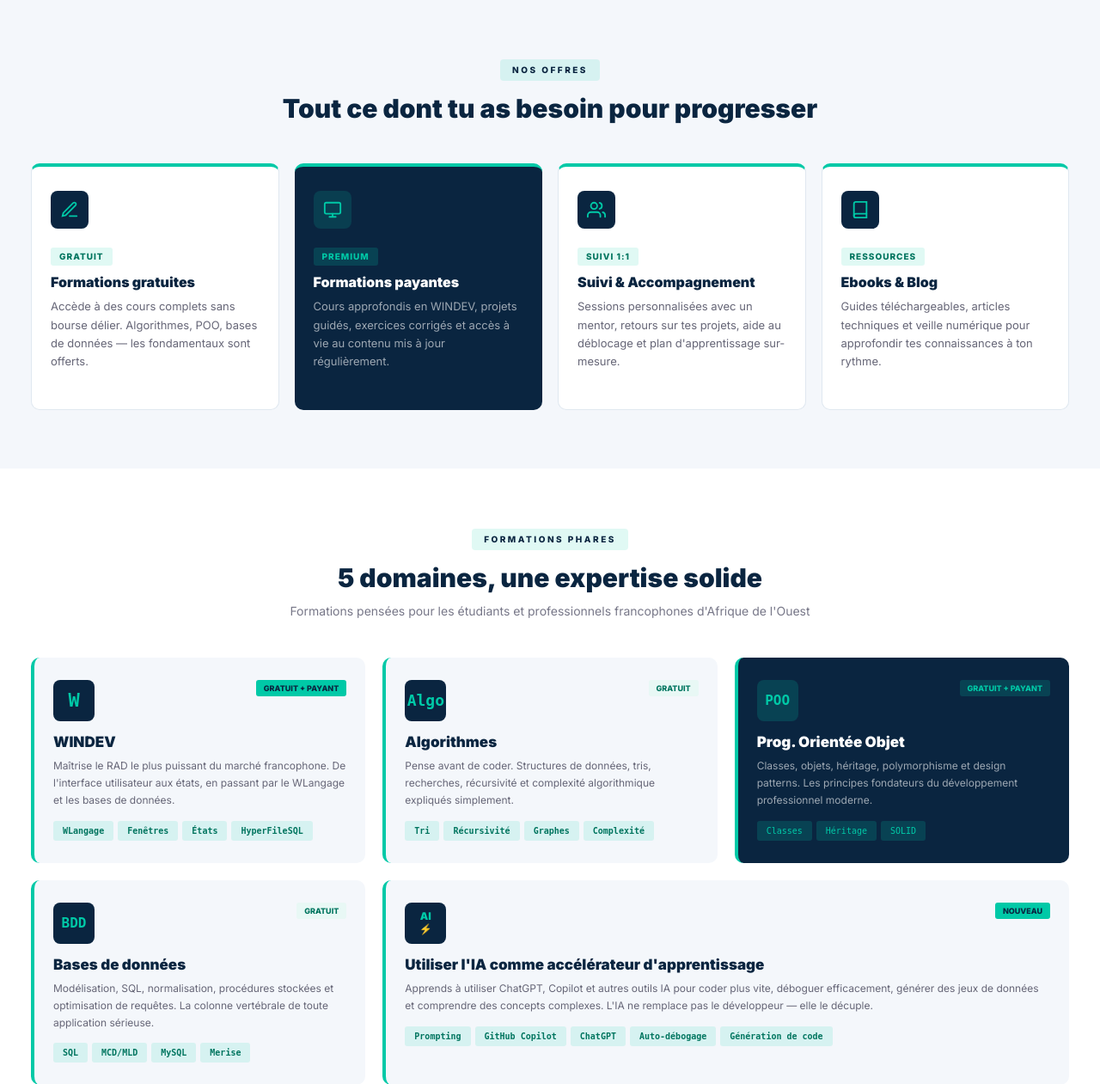
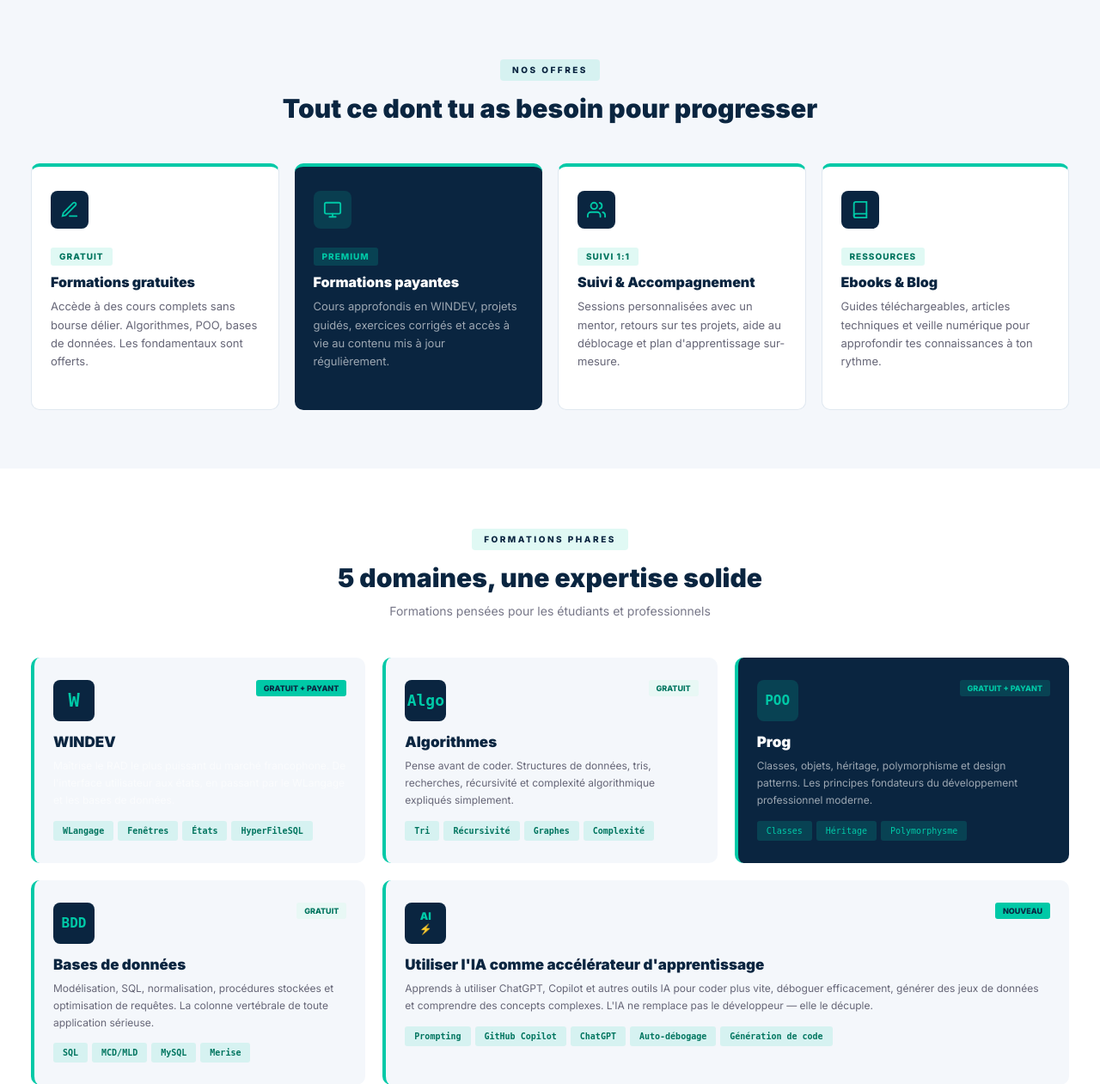
Before and after one commit to kym522/projet_cca, a Django app: page / in a window 1280 px wide. Shown: the part 822-2083 px from the top of the page at 86% size. Run offline with Django 5.2, Linux system fonts and the light colour scheme.

Commit message:
Update home.html

```diff
--- a/pages/templates/pages/home.html
+++ b/pages/templates/pages/home.html
@@ -293,7 +293,7 @@
       </div>
       <div style="background:rgba(0,201,167,0.12);color:#00755f;font-size:10px;font-weight:700;padding:3px 10px;border-radius:3px;display:inline-block;margin-bottom:10px;letter-spacing:1px;">GRATUIT</div>
       <h3 style="color:#0A2540;font-size:16px;font-weight:900;margin-bottom:8px;">Formations gratuites</h3>
-      <p style="color:#667;font-size:13px;line-height:1.65;">Accède à des cours complets sans bourse délier. Algorithmes, POO, bases de données — les fondamentaux sont offerts.</p>
+      <p style="color:#667;font-size:13px;line-height:1.65;">Accède à des cours complets sans bourse délier. Algorithmes, POO, bases de données. Les fondamentaux sont offerts.</p>
     </div>
 
     <div style="background:#0A2540;border-radius:10px;padding:28px 22px;border-top:4px solid #00C9A7;">
@@ -331,7 +331,7 @@
   <div style="text-align:center;margin-bottom:44px;">
     <div style="background:rgba(0,201,167,0.12);color:#0A2540;font-size:10px;font-weight:700;letter-spacing:2.5px;padding:5px 14px;border-radius:4px;display:inline-block;margin-bottom:14px;">FORMATIONS PHARES</div>
     <h2 style="color:#0A2540;font-size:30px;font-weight:900;">5 domaines, une expertise solide</h2>
-    <p style="color:#778;font-size:14px;margin-top:10px;">Formations pensées pour les étudiants et professionnels francophones d'Afrique de l'Ouest</p>
+    <p style="color:#778;font-size:14px;margin-top:10px;">Formations pensées pour les étudiants et professionnels</p>
   </div>
   <div class="formations-grid">
 
@@ -341,7 +341,7 @@
         <span style="background:#00C9A7;color:#0A2540;font-size:9px;font-weight:800;padding:3px 9px;border-radius:3px;">GRATUIT + PAYANT</span>
       </div>
       <h3 style="color:#0A2540;font-size:17px;font-weight:900;margin-bottom:8px;">WINDEV</h3>
-      <p style="color:#667;font-size:12px;line-height:1.65;margin-bottom:14px;">Maîtrise le RAD le plus puissant du marché francophone. De l'interface utilisateur aux états, en passant par le WLangage et les bases de données.</p>
+      <p style="color:rgba(255,255,255,0.6);font-size:12px;line-height:1.65;margin-bottom:14px;">Maîtrise le RAD le plus puissant du marché francophone. De l'interface utilisateur aux états, en passant par le WLangage et les bases de données.</p>
       <div style="display:flex;flex-wrap:wrap;gap:5px;">
         <span class="chip">WLangage</span><span class="chip">Fenêtres</span><span class="chip">États</span><span class="chip">HyperFileSQL</span>
       </div>
@@ -364,12 +364,12 @@
         <div style="background:rgba(0,201,167,0.18);color:#00C9A7;font-family:monospace;font-size:16px;font-weight:900;width:48px;height:48px;border-radius:8px;display:flex;align-items:center;justify-content:center;">POO</div>
         <span style="background:rgba(0,201,167,0.18);color:#00C9A7;font-size:9px;font-weight:800;padding:3px 9px;border-radius:3px;">GRATUIT + PAYANT</span>
       </div>
-      <h3 style="color:#fff;font-size:17px;font-weight:900;margin-bottom:8px;">Prog. Orientée Objet</h3>
+      <h3 style="color:#fff;font-size:17px;font-weight:900;margin-bottom:8px;">Prog</h3>
       <p style="color:rgba(255,255,255,0.6);font-size:12px;line-height:1.65;margin-bottom:14px;">Classes, objets, héritage, polymorphisme et design patterns. Les principes fondateurs du développement professionnel moderne.</p>
       <div style="display:flex;flex-wrap:wrap;gap:5px;">
         <span style="background:rgba(0,201,167,0.18);color:#00C9A7;font-size:10px;font-family:monospace;padding:4px 11px;border-radius:3px;">Classes</span>
         <span style="background:rgba(0,201,167,0.18);color:#00C9A7;font-size:10px;font-family:monospace;padding:4px 11px;border-radius:3px;">Héritage</span>
-        <span style="background:rgba(0,201,167,0.18);color:#00C9A7;font-size:10px;font-family:monospace;padding:4px 11px;border-radius:3px;">SOLID</span>
+        <span style="background:rgba(0,201,167,0.18);color:#00C9A7;font-size:10px;font-family:monospace;padding:4px 11px;border-radius:3px;">Polymorphysme</span>
       </div>
     </div>
 
```
